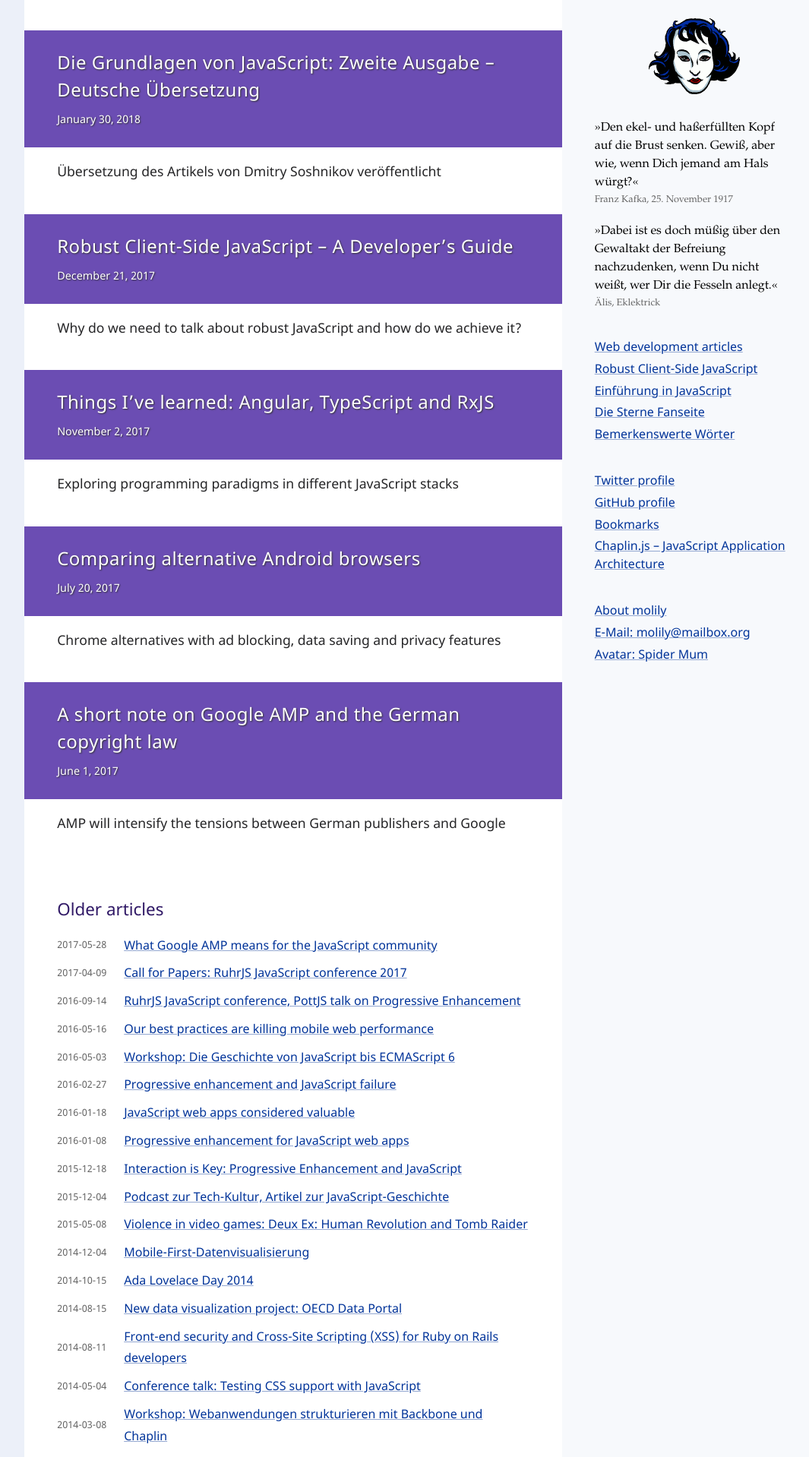
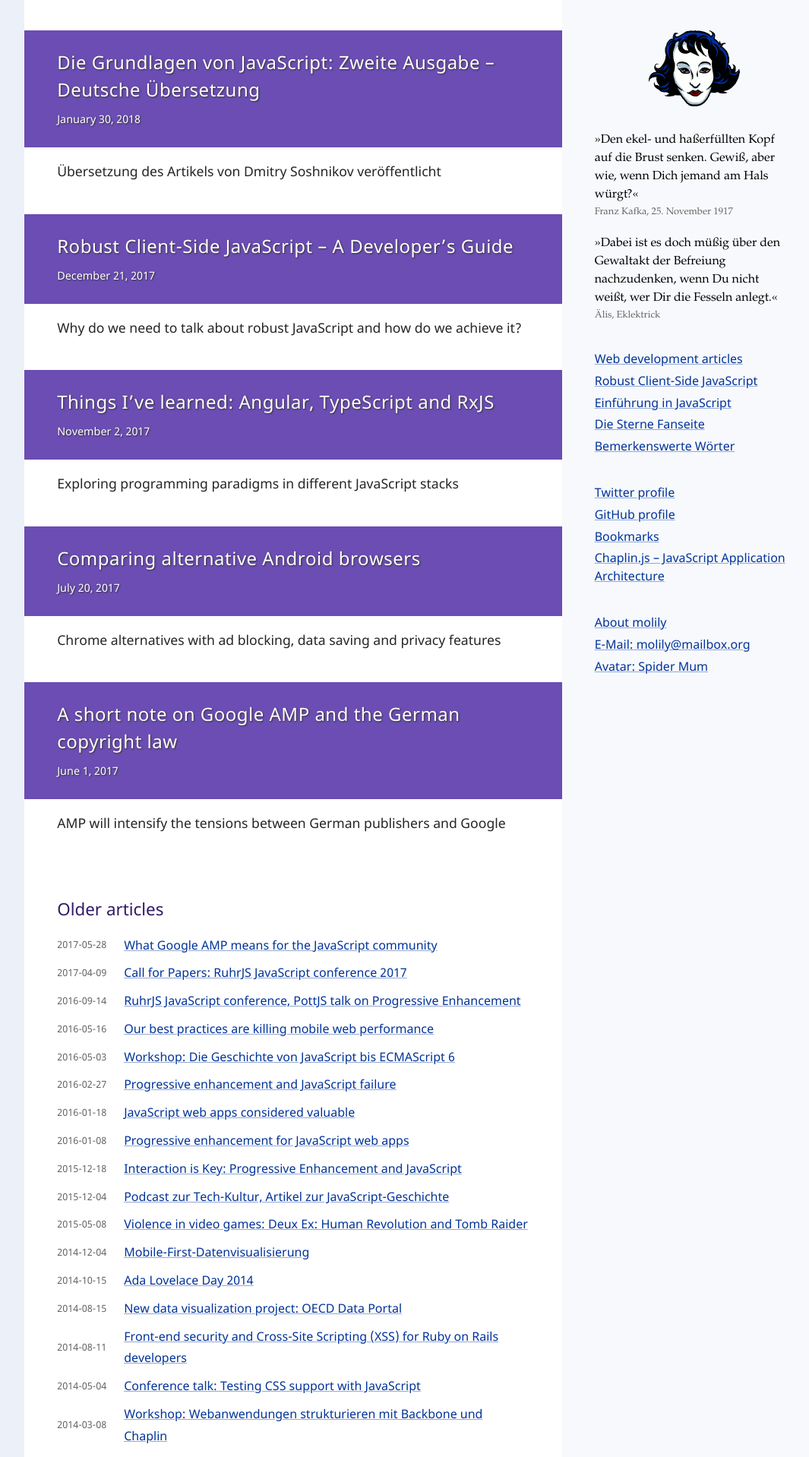
Before and after one commit to molily/molily.de, a Jekyll site: the page built from index.html, in a window 1280 px wide. Shown: the top 1918 px of the page at 76% size, without its empty margins (80-1145 px from the left). Built offline with Jekyll 4.4.1, drawn with Linux system fonts in a browser that asks for light colours.

Commit message:
Sidebar padding top

```diff
--- a/css/blog.scss
+++ b/css/blog.scss
@@ -275,7 +275,7 @@
 
 #sidebar {
   @extend %clearfix;
-  padding-top: $column-padding-min;
+  padding-top: 2.5rem;
   padding-bottom: 0.1px; // Include margins
 }
 
```
